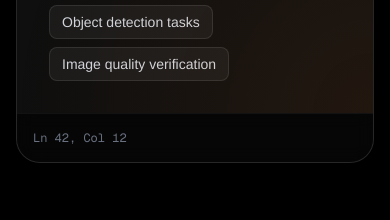
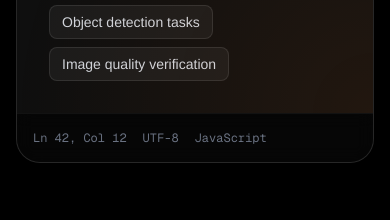
Before and after one commit to aiminiapps/labelxweb, a Next.js app: page / in a window 390 px wide. Shown: the part 6180-6400 px from the top of the page. Built offline with nearby package versions, Linux system fonts and the light colour scheme; a web font is replaced by a local one.

Commit message:
agent bottom section some elements are improved

```diff
--- a/src/components/agent-section.js
+++ b/src/components/agent-section.js
@@ -362,8 +362,8 @@ const AgentsSection = () => {
             <div className="p-4 bg-black/60 border-t border-white/5 flex justify-between items-center backdrop-blur-sm">
                <div className="flex gap-4 text-xs text-gray-500 font-mono">
                   <span>Ln 42, Col 12</span>
-                  <span className='hidden sm:block'>UTF-8</span>
-                  <span className='hidden sm:block'>JavaScript</span>
+                  <span>UTF-8</span>
+                  <span>JavaScript</span>
                </div>
             </div>
           </motion.div>
```
